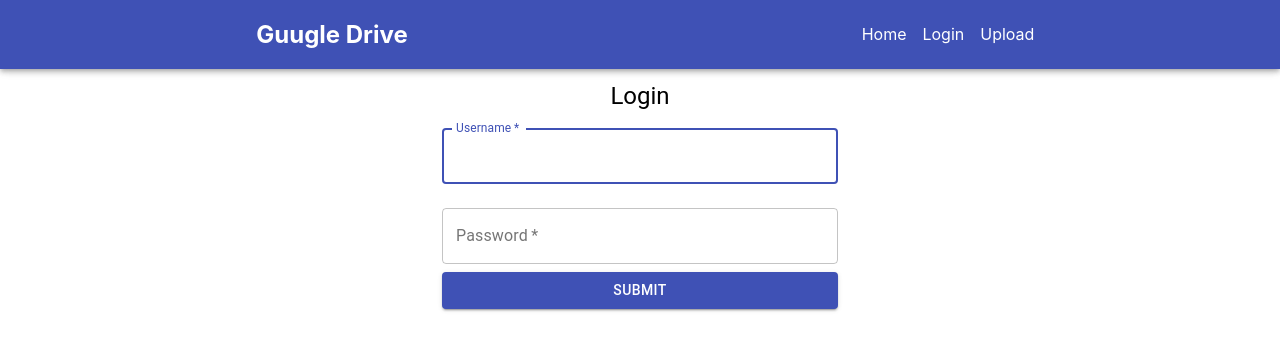
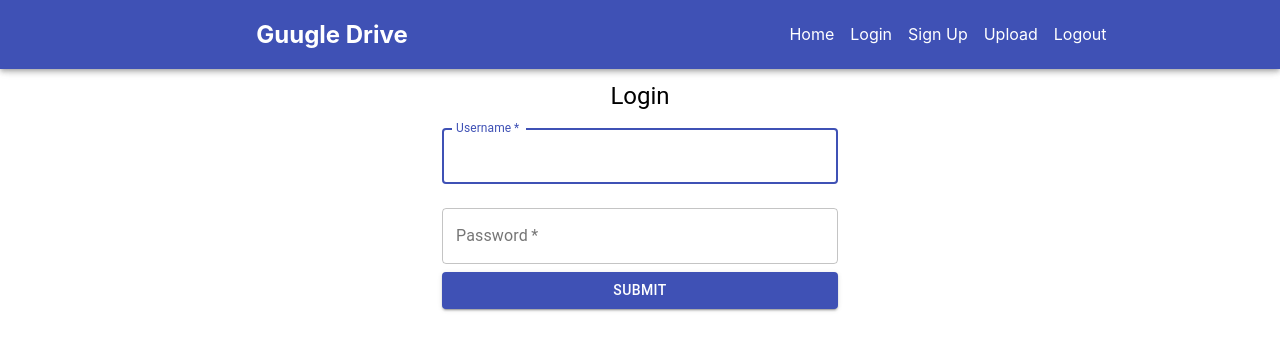
Before and after one commit to jayden-chan/UVEC-Summer-2019, a React (Create React App) app in the folder frontend/guugle-drive/: page /login in a window 1280 px wide. Shown: the top 350 px of the page. Built offline with nearby package versions, Linux system fonts and the light colour scheme.

Commit message:
JC: Make stuff fancy

```diff
--- a/frontend/guugle-drive/package.json
+++ b/frontend/guugle-drive/package.json
@@ -11,6 +11,7 @@
     "react-dropzone": "^10.1.5",
     "react-router-dom": "^5.0.1",
     "react-scripts": "3.0.1",
+    "react-toastify": "^5.3.1",
     "styled-components": "^4.3.2"
   },
   "scripts": {
--- a/frontend/guugle-drive/src/components/Header.js
+++ b/frontend/guugle-drive/src/components/Header.js
@@ -1,7 +1,7 @@
-import React from "react";
-import { Toolbar, AppBar, Grid } from "@material-ui/core";
-import { BrowserRouter as Router, Route, Link } from "react-router-dom";
-import styled from "styled-components";
+import React from 'react';
+import {Toolbar, AppBar, Grid} from '@material-ui/core';
+import {BrowserRouter as Router, Route, Link} from 'react-router-dom';
+import styled from 'styled-components';
 
 export default function Header() {
   const NavLink = styled.span`
@@ -20,20 +20,31 @@ export default function Header() {
     <AppBar position="fixed">
       <Toolbar>
         <Grid item xs={6}>
-          <Link style={{ textDecoration: "none" }} to="/">
+          <Link style={{textDecoration: 'none'}} to="/">
             <Title>Guugle Drive</Title>
           </Link>
         </Grid>
         <Grid item xs={6}>
           <nav>
-            <Link style={{ textDecoration: "none" }} to="/">
+            <Link style={{textDecoration: 'none'}} to="/">
               <NavLink>Home</NavLink>
             </Link>
-            <Link style={{ textDecoration: "none" }} to="login">
+            <Link style={{textDecoration: 'none'}} to="login">
               <NavLink>Login</NavLink>
             </Link>
-            <Link style={{ textDecoration: "none" }} to="upload">
+            <Link style={{textDecoration: 'none'}} to="signup">
+              <NavLink>Sign Up</NavLink>
+            </Link>
+            <Link style={{textDecoration: 'none'}} to="upload">
               <NavLink>Upload</NavLink>
+            </Link>
+            <Link
+              onClick={() => {
+                localStorage.removeItem('guugle-login-token');
+              }}
+              style={{textDecoration: 'none'}}
+              to="login">
+              <NavLink>Logout</NavLink>
             </Link>
           </nav>
         </Grid>
--- a/frontend/guugle-drive/src/pages/Home.js
+++ b/frontend/guugle-drive/src/pages/Home.js
@@ -1,6 +1,8 @@
 import React, {Component} from 'react';
 import Layout from '../components/Layout';
 import Button from '@material-ui/core/Button';
+import {ToastContainer, toast} from 'react-toastify';
+import 'react-toastify/dist/ReactToastify.min.css';
 
 const download = require('downloadjs');
 
@@ -62,8 +64,7 @@ export default class Home extends Component {
       if (res.status !== 200) {
         res.text().then(text => alert(text));
       } else {
-        alert('File deleted');
-
+        toast.success('File deleted');
         this.setState({
           files: this.state.files.filter(f => f !== file),
         });
@@ -71,12 +72,11 @@ export default class Home extends Component {
     });
   }
 
-  render() {
-    return (
-      <Layout>
-        <h2>Uploaded Files</h2>
-        <ul>
-          {this.state.files.map((file, idx) => {
+  renderFilesList() {
+    if (this.state.files.length === 0) {
+      return [<li>You have no files</li>];
+    } else {
+      return this.state.files.map((file, idx) => {
         return (
           <li key={file}>
             {file}
@@ -94,8 +94,16 @@ export default class Home extends Component {
             </Button>
           </li>
         );
-          })}
-        </ul>
+      });
+    }
+  }
+
+  render() {
+    return (
+      <Layout>
+        <h2>Uploaded Files</h2>
+        <ul>{this.renderFilesList()}</ul>
+        <ToastContainer hideProgressBar />
       </Layout>
     );
   }
--- a/frontend/guugle-drive/src/pages/Upload.js
+++ b/frontend/guugle-drive/src/pages/Upload.js
@@ -2,6 +2,8 @@ import React, {Component} from 'react';
 import Layout from '../components/Layout';
 import Button from '@material-ui/core/Button';
 import Dropzone from 'react-dropzone';
+import {ToastContainer, toast} from 'react-toastify';
+import 'react-toastify/dist/ReactToastify.min.css';
 
 export default class Upload extends Component {
   constructor(props) {
@@ -14,6 +16,12 @@ export default class Upload extends Component {
     this.handleAcceptedFiles = this.handleAcceptedFiles.bind(this);
     this.handleSubmit = this.handleSubmit.bind(this);
   }
+
+  componentDidMount = async () => {
+    if (!localStorage.getItem('guugle-login-token')) {
+      this.props.history.push('/login');
+    }
+  };
 
   handleAcceptedFiles(acceptedFiles) {
     const currentFiles = this.state.files;
@@ -34,7 +42,11 @@ export default class Upload extends Component {
         Authorization: localStorage.getItem('guugle-login-token'),
       },
     }).then(res => {
-      console.log(res.status);
+      if (res.status !== 201) {
+        res.text().then(text => alert(text));
+      } else {
+        toast.success('File uploaded!');
+      }
     });
   }
 
@@ -79,6 +91,7 @@ export default class Upload extends Component {
         <Button onClick={this.handleSubmit} variant="contained" color="primary">
           Upload
         </Button>
+        <ToastContainer hideProgressBar />
       </Layout>
     );
   }
```
Also changed, not shown: 1 other file (tests, documents, lock files or other folders). Lines whose indentation alone changed are shown as unchanged.
